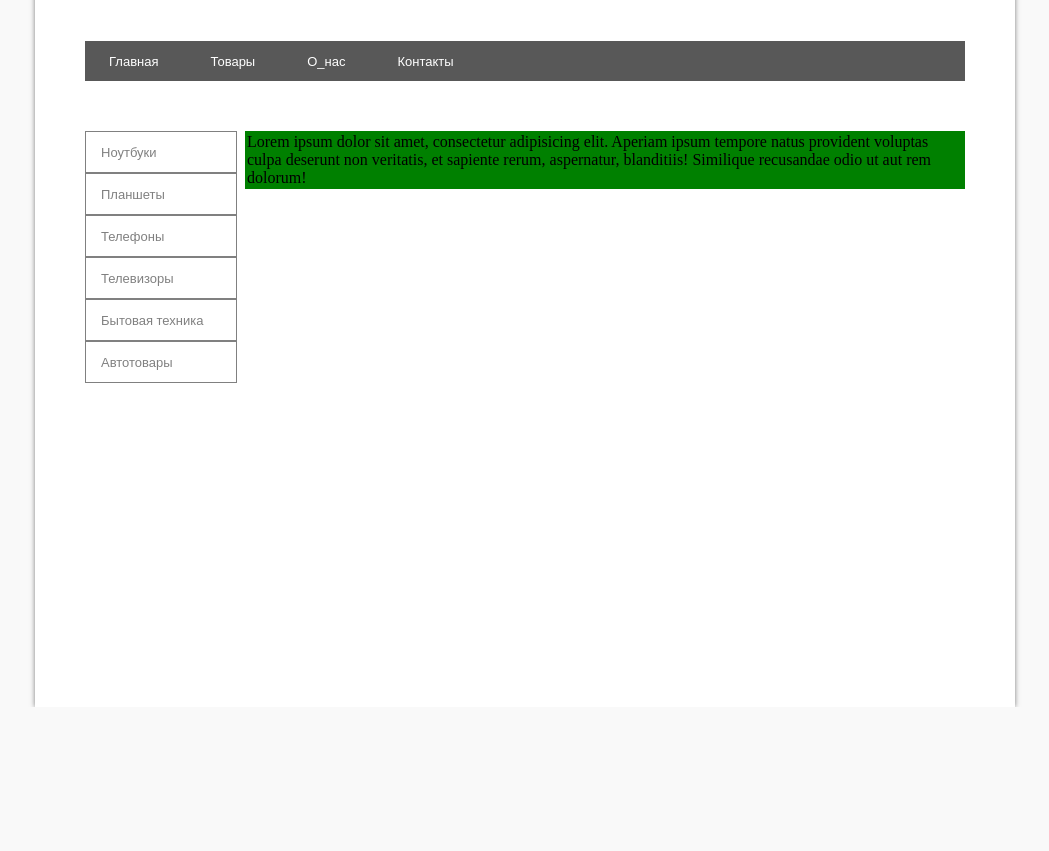
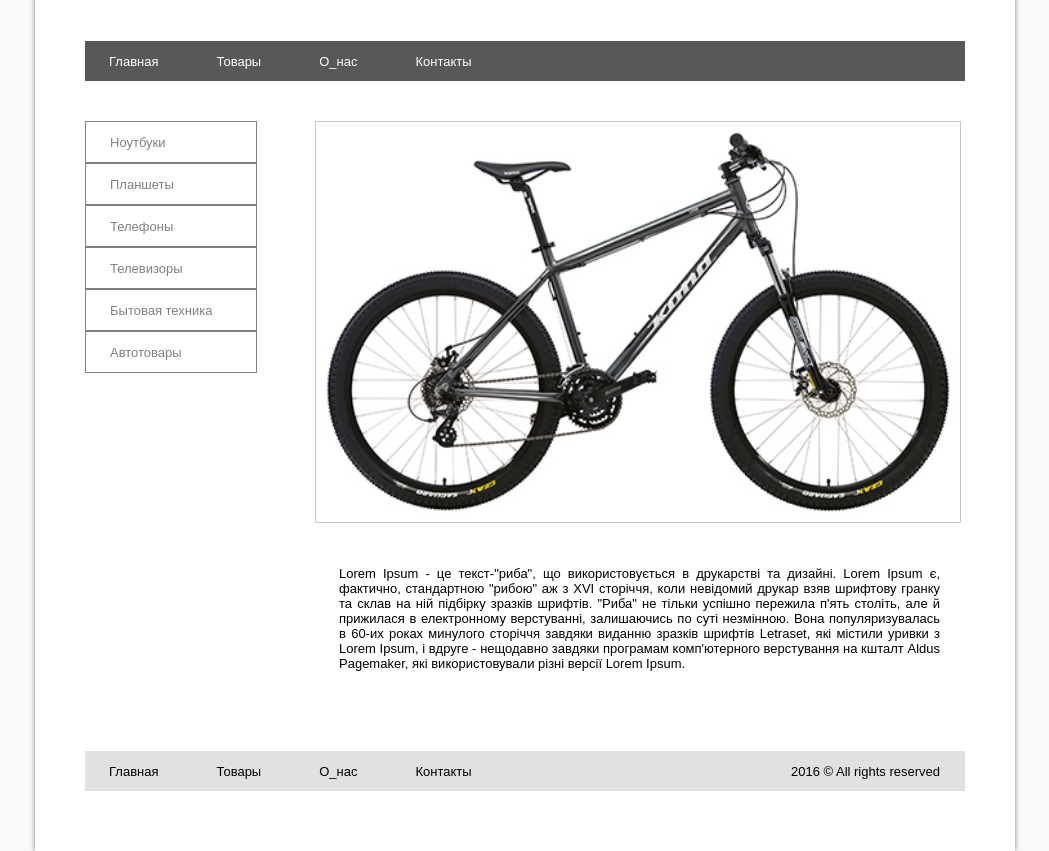
Before and after one commit to GenaLee/HW-Modul-3, a plain HTML site: page index.html in a window 1280 px wide. Shown: the part 93-944 px from the top of the page, without its empty margins (115-1164 px from the left). Before the commit the page ends 800 px from the top, so only its background shows below. Drawn offline with Linux system fonts and the light colour scheme.

Commit message:
домашня работа по модулю 3

```diff
--- a/css/style.css
+++ b/css/style.css
@@ -13,27 +13,34 @@ html, body{
   margin-right: 150px;
   padding-left: 50px;
   padding-right: 50px;
+  padding-bottom: 60px;
   box-shadow: 0 0 5px rgba(0,0,0,0.5);
 	min-height: 100%;
 }
 .logo{
  	margin-top: 50px;
 }
-.panel{
+.top_menu{
 	background-color: #585858;
 	margin-top: 40px;
 	height: 40px;
+	list-style: none;
 }
+.clearfix:after{
+	content: '';
+	clear: both;
+	display: block;
+}
+
 .top_button{
+	float: left;
 	display: inline-block;
-	font-size: 13px;
-	font-family: Arial;
-	color: white;
 	cursor: pointer;
-	margin: 0px;
+	margin-right: 10px;
   padding-top:13px;
-  background-color: #585858;
-  vertical-align: middle;
+  color: white;
+  font-size: 13px;
+  font-family: Arial;
   padding-right: 24px;
   padding-left: 24px;
   height: 27px;
@@ -47,17 +54,16 @@ html, body{
 	border-left-width: 1px;
 	border-right-width: 1px;
 }
+.conteiner{
+	margin-top: 40px;
+	position: relative;
+	overflow: hidden;
+}
 
-.sidebar{
-    width:150px;
-    display: block;
-    float: left;
-    }
-.content{
-    display: block;
-    margin-left: 160px;
-    background-color: green;
-    border:solid 2px green;
+.sidebar_menu{
+	list-style: none;
+	float: left;
+	width: 180px;
 }
 
 .sidebar_button{
@@ -67,19 +73,80 @@ html, body{
 	height: 27px;
 	color: grey;
 	padding-top: 13px;
-	padding-left: 15px;
+	padding-left: 24px;
 	border: solid 1px grey;
-	width: 135px;
+	width: 146px;
 }
 .sidebar_button:hover{
-	padding-left: 30px;
-	width: 120px;
+	width: 133px;
+	padding-left: 37px;
+	background-color: #f9f9f9;
 	font-style: bold;
 	color:black;
 }
-.conteiner{
-	margin-top: 50px;
-	height: 100%;
-	width: 100%;
-	position: relative;
+
+.content{
+    display: block;
+    margin-left: 230px;*/
+    float: right;
+    font-family: Arial;
+    font-size: 13px;
+    /*width: 680px;*/
 }
+.content_pic{
+	height: 400px;
+	width: 99%;
+	border: solid 1px #c8c8c8;
+}
+.content_text{
+	padding-top: 40px;
+	padding-left: 24px;
+	padding-right: 25px;
+	text-align: justify;
+}
+
+a{
+	text-decoration: none;
+	color: grey;
+}
+a:hover{
+	font-style: bold;
+	color:black;
+}
+
+.footer{
+	margin-top:80px;
+	background-color: #e1e1e1;
+	height: 40px;
+}
+
+.footer_menu{
+	list-style: none;
+	/*margin-right: 500px;*/
+	float: left;
+}
+.footer_button{
+	float: left;
+	display: inline-block;
+	cursor: pointer;
+	margin-right: 10px;
+  padding-top:13px;
+  color: black;
+  font-size: 13px;
+  font-family: Arial;
+  padding-right: 24px;
+  padding-left: 24px;
+  height: 27px;
+}
+.footer_button:hover{
+	text-decoration: underline;
+}
+.copyright{
+	display: inline-block;
+	float: right;
+	margin-right: 25px;
+	color: black;
+	font-size: 13px;
+	font-family: Arial;
+	padding-top: 13px;
+}
--- a/index.html
+++ b/index.html
@@ -10,34 +10,41 @@
 
 <img class="logo" src="img/logo.png" alt="logo">
 
-<div class="panel">
-<span class="top_button">Главная</span>
-<span class="top_button">Товары</span>
-<span class="top_button">О_нас</span>
-<span class="top_button">Контакты</span>
-</div>
+<ul class = "top_menu clearfix">
+<li class="top_button">Главная</li>
+<li class="top_button">Товары</li>
+<li class="top_button">О_нас</li>
+<li class="top_button">Контакты</li>
+</ul>
 
 <div class="conteiner">
 
-<div class="sidebar">
-<ul class="sidebar_list">
-<li class="sidebar_button">Ноутбуки</li>
-<li class="sidebar_button">Планшеты</li>
-<li class="sidebar_button">Телефоны</li>
-<li class="sidebar_button">Телевизоры</li>
-<li class="sidebar_button">Бытовая техника</li>
-<li class="sidebar_button">Автотовары</li>
+<ul class="sidebar_menu clearfix">
+<a href="#"><li class="sidebar_button">Ноутбуки</li></a>
+<a href="#"><li class="sidebar_button">Планшеты</li></a>
+<a href="#"><li class="sidebar_button">Телефоны</li></a>
+<a href="#"><li class="sidebar_button">Телевизоры</li></a>
+<a href="#"><li class="sidebar_button">Бытовая техника</li></a>
+<a href="#"><li class="sidebar_button">Автотовары</li></a>
 </ul>
-</div>
 
 <div class="content">
-<p>
-Lorem ipsum dolor sit amet, consectetur adipisicing elit. Aperiam ipsum tempore natus provident voluptas culpa deserunt non veritatis, et sapiente rerum, aspernatur, blanditiis! Similique recusandae odio ut aut rem dolorum!
+<img class="content_pic" src="img/bike.png" alt="bike">
+<p class="content_text">
+Lorem Ipsum - це текст-"риба", що використовується в друкарстві та дизайні. Lorem Ipsum є, фактично, стандартною "рибою" аж з XVI сторіччя, коли невідомий друкар взяв шрифтову гранку та склав на ній підбірку зразків шрифтів. "Риба" не тільки успішно пережила п'ять століть, але й прижилася в електронному верстуванні, залишаючись по суті незмінною. Вона популяризувалась в 60-их роках минулого сторіччя завдяки виданню зразків шрифтів Letraset, які містили уривки з Lorem Ipsum, і вдруге - нещодавно завдяки програмам комп'ютерного верстування на кшталт Aldus Pagemaker, які використовували різні версії Lorem Ipsum.
 </p>
 </div>
 
 </div>
-
+<div class="footer clearfix">
+<ul class = "footer_menu">
+<li class="footer_button">Главная</li>
+<li class="footer_button">Товары</li>
+<li class="footer_button">О_нас</li>
+<li class="footer_button">Контакты</li>
+</ul>
+<p class="copyright"> 2016 &copy All rights reserved</p>
+</div>
 </div>
 
 </body>
```
Also changed, not shown: img/bike.png (added).
